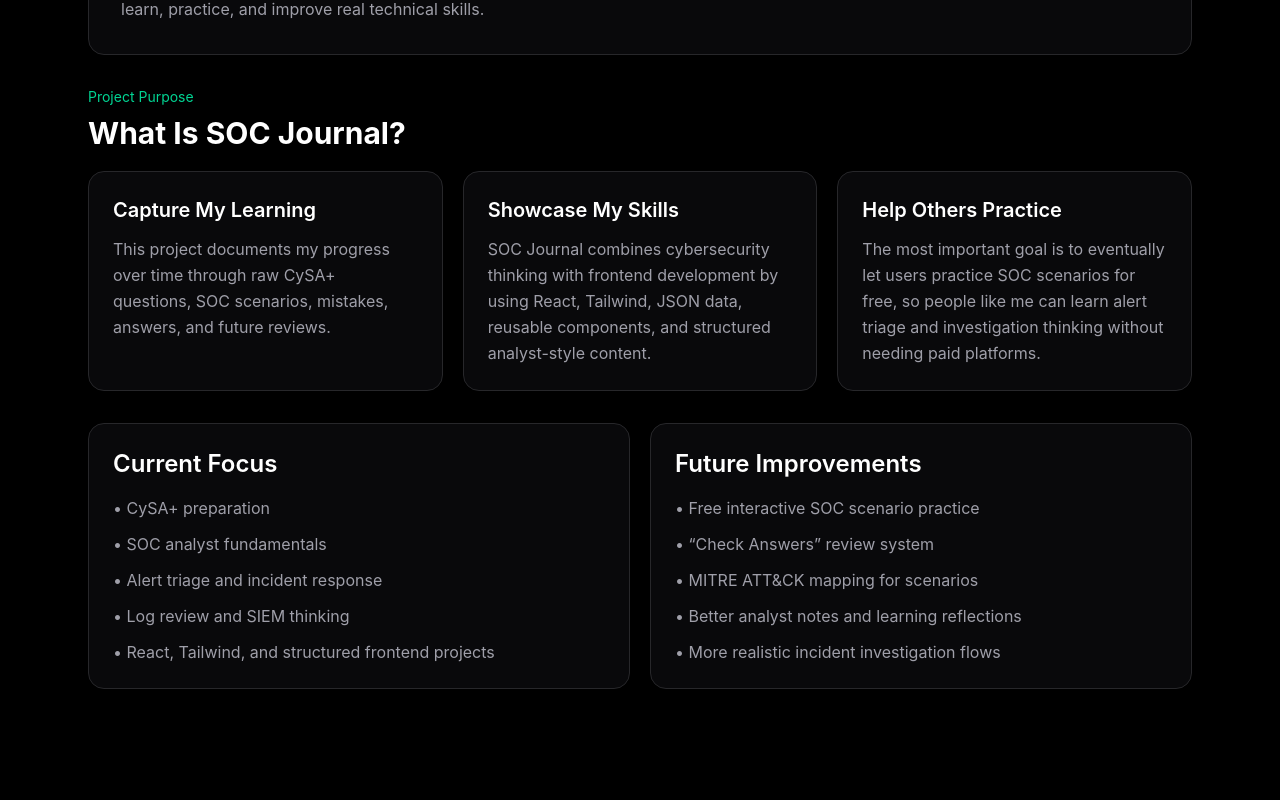
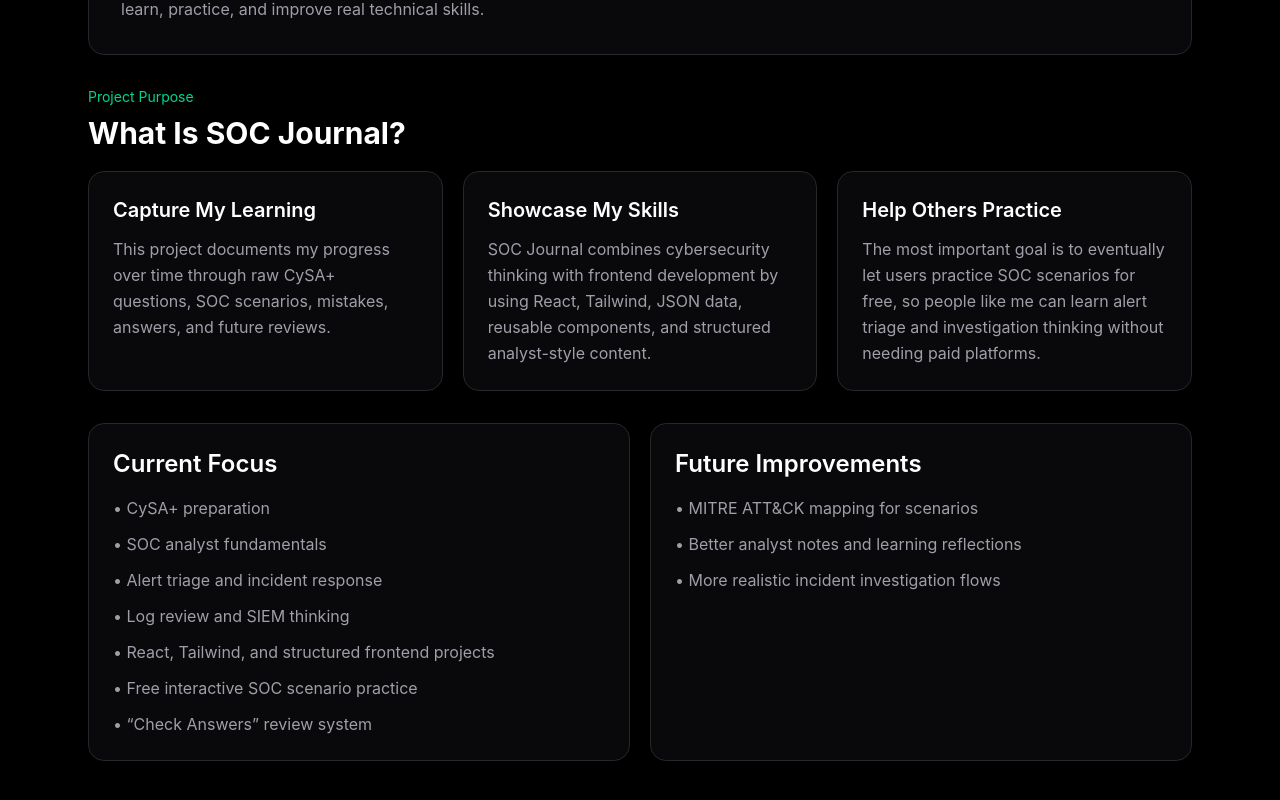
Before and after one commit to ViliusDevX/SOC-Analyst-Journal, a React (Vite) app: page /about in a window 1280 px wide. Shown: the part 350-1150 px from the top of the page. Before the commit the page ends 1079 px from the top, so only its background shows below. Built offline with nearby package versions, Linux system fonts and the light colour scheme.

Commit message:
Edit AboutMe pages current focus section

```diff
--- a/src/pages/AboutMe.jsx
+++ b/src/pages/AboutMe.jsx
@@ -85,6 +85,8 @@ function AboutMe() {
             <li>• Alert triage and incident response</li>
             <li>• Log review and SIEM thinking</li>
             <li>• React, Tailwind, and structured frontend projects</li>
+            <li>• Free interactive SOC scenario practice</li>
+            <li>• “Check Answers” review system</li>
           </ul>
         </div>
 
@@ -94,8 +96,6 @@ function AboutMe() {
           </h3>
 
           <ul className="space-y-3 text-zinc-400">
-            <li>• Free interactive SOC scenario practice</li>
-            <li>• “Check Answers” review system</li>
             <li>• MITRE ATT&CK mapping for scenarios</li>
             <li>• Better analyst notes and learning reflections</li>
             <li>• More realistic incident investigation flows</li>
```
